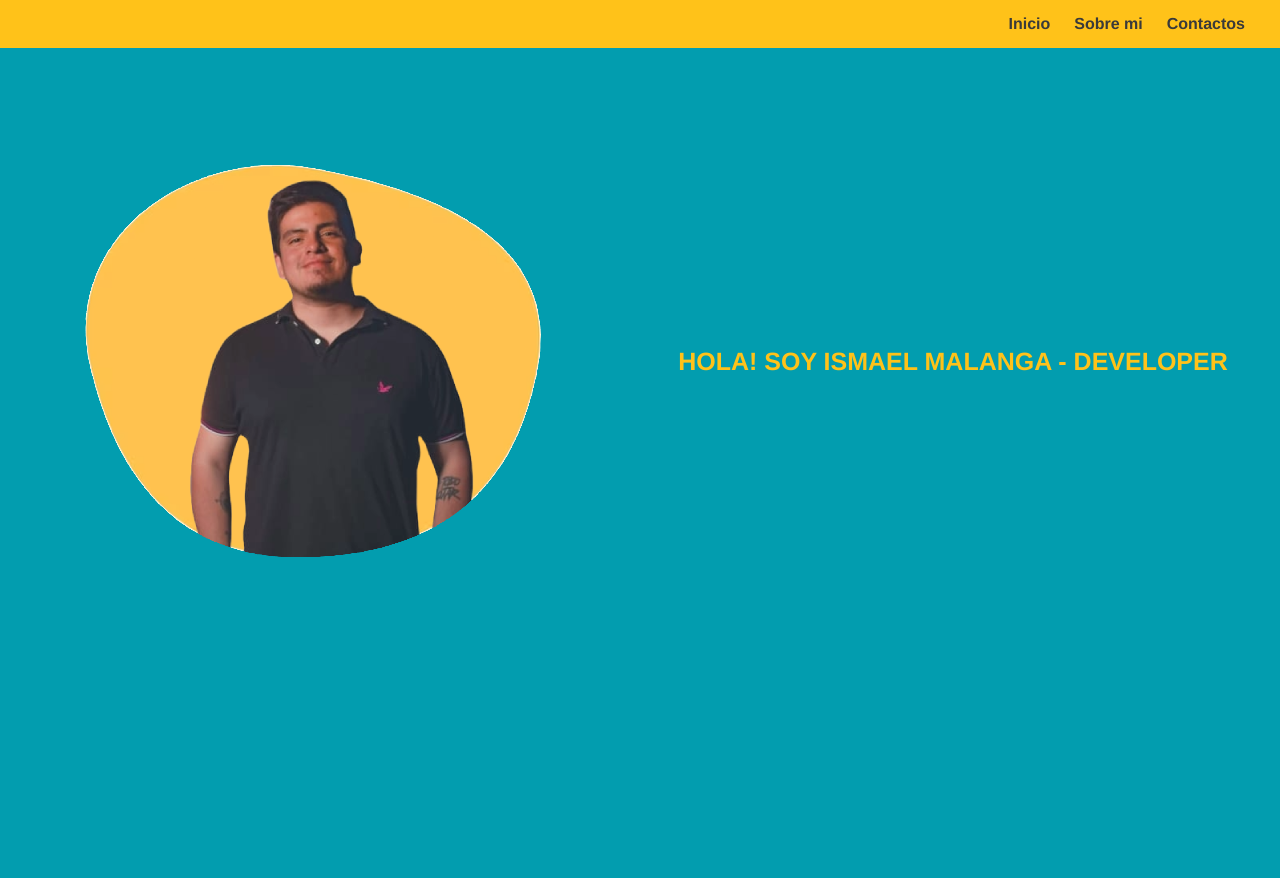
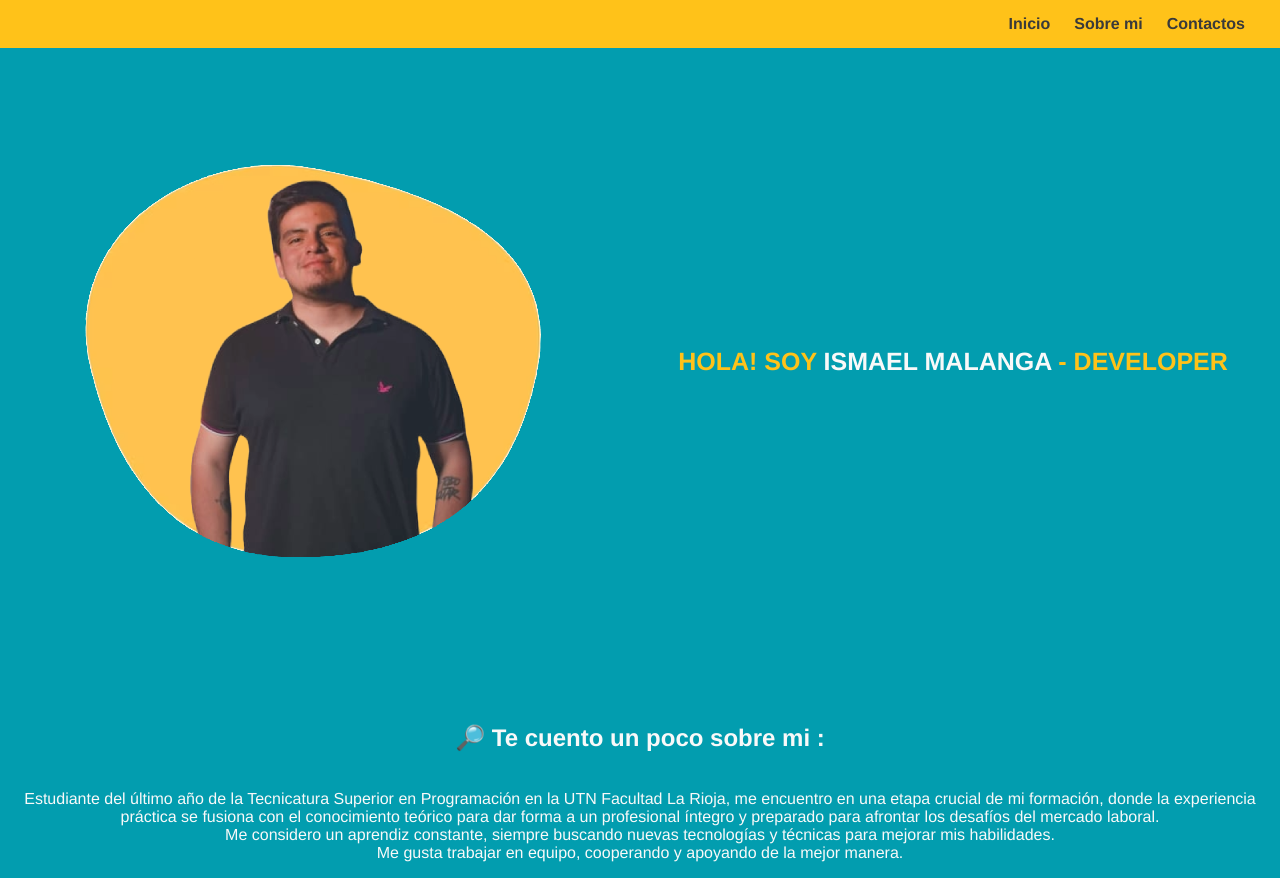
Before and after one commit to ismaelmalanga/ismaelmalanga.github.io, a plain HTML site: page index.html in a window 1280 px wide. Shown: the top 878 px of the page. Before the commit the page ends 800 px from the top, so only its background shows below. Drawn offline with Linux system fonts and the light colour scheme.

Commit message:
se creo una seccion de sobre mi con h1 y p,tambien se estilizo. se agrego mi info

```diff
--- a/index.html
+++ b/index.html
@@ -17,7 +17,15 @@
         </nav>
         <div class="inicio">
             <img src="ismaelforma.png" alt="">
-            <h1>HOLA! SOY ISMAEL MALANGA - DEVELOPER</h1>
+            <h1>HOLA! SOY <span>ISMAEL MALANGA</span> - DEVELOPER</h1>
+        </div>
+        <div class="sobremi">
+            <h2>🔎 Te cuento un poco sobre mi :</h2>
+            <p>
+                <br>Estudiante del último año de la Tecnicatura Superior en Programación en la UTN Facultad La Rioja, me encuentro en una etapa crucial de mi formación, donde la experiencia práctica se fusiona con el conocimiento teórico para dar forma a un profesional íntegro y preparado para afrontar los desafíos del mercado laboral.
+                <br>Me considero un aprendiz constante, siempre buscando nuevas tecnologías y técnicas para mejorar mis habilidades.
+                <br>Me gusta trabajar en equipo, cooperando y apoyando de la mejor manera.
+            </p>
         </div>
     </header>
 </body>
--- a/ismaelstyle.css
+++ b/ismaelstyle.css
@@ -42,3 +42,14 @@ nav{
     margin: auto;
     font-size: 25px;
 }
+
+span{
+    color: #f9f9f9;
+}
+.sobremi {
+    color: #f9f9f9;
+    font-family: 'Franklin Gothic Medium', 'Arial Narrow', Arial, sans-serif;
+    text-align: center;
+    margin-top: 50px;
+    flex-direction: column;
+}
```
